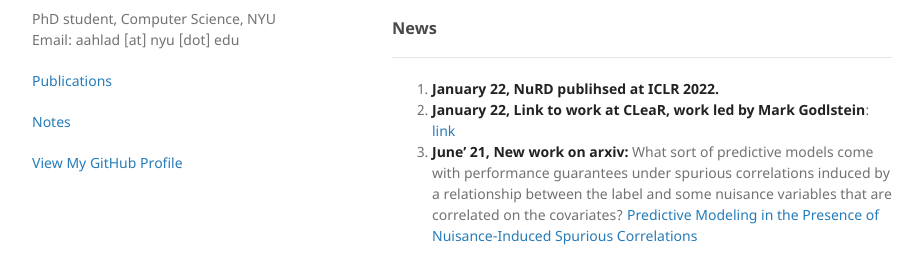
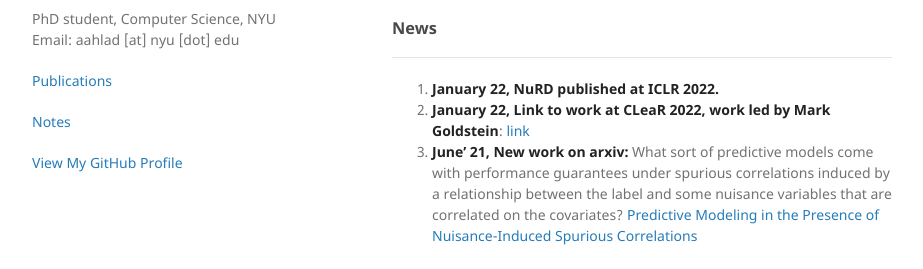
Before and after one commit to aahladmanas/aahladmanas.github.io, a Jekyll site: the page built from index.md, in a window 1280 px wide and 1266 px high. Shown: the part 369-638 px from the top of the window, without its empty margins (178-1101 px from the left). Built offline with Jekyll 4.4.1, drawn with Linux system fonts in a browser that asks for light colours; the repository's description, which GitHub fills in, is left out; our own code applies the rules of GitHub Pages for plain Markdown files.

Commit message:
Update index.md

```diff
--- a/index.md
+++ b/index.md
@@ -16,8 +16,8 @@ I'm eternally excited about new ideas and finding good applications for my work!
 
 ### News
 * * *
-  1. **January 22, NuRD publihsed at ICLR 2022.**
-  2. **January 22, Link to work at CLeaR, work led by Mark Godlstein**: [link](https://arxiv.org/abs/2112.00881)
+  1. **January 22, NuRD published at ICLR 2022.**
+  2. **January 22, Link to work at CLeaR 2022, work led by Mark Goldstein**: [link](https://arxiv.org/abs/2112.00881)
   3. **June' 21, New work on arxiv:** What sort of predictive models come with performance guarantees under spurious correlations induced by a relationship between the label and some nuisance variables that are correlated on the covariates?
   [Predictive Modeling in the Presence of Nuisance-Induced Spurious Correlations](https://arxiv.org/abs/2107.00520)
 
```
